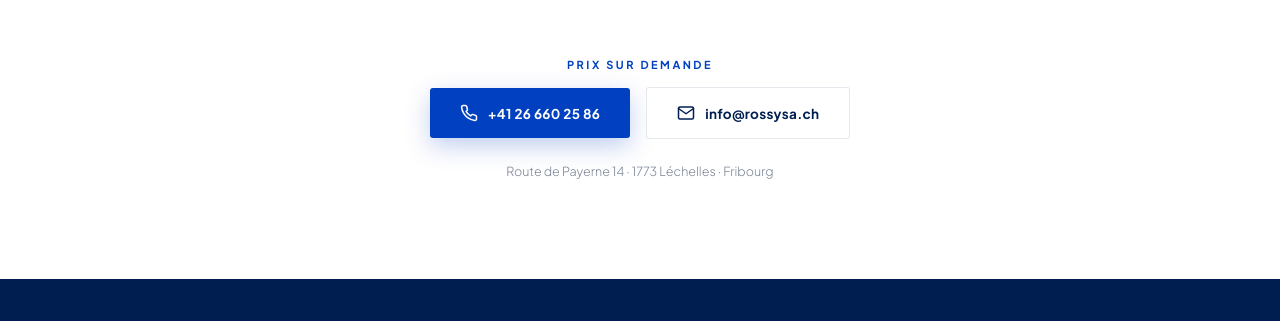
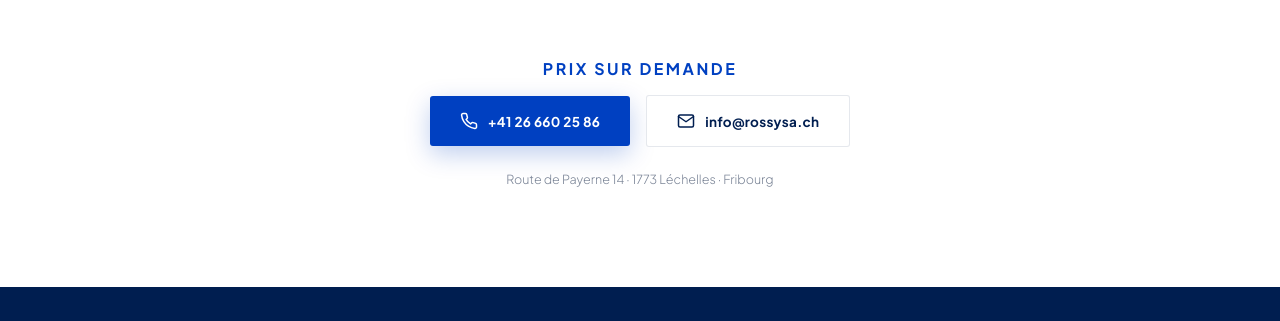
Before and after one commit to Didro2010/site-rossy-sa, a plain HTML site: page reparation-ecran-mib2.html in a window 1280 px wide. Shown: the part 1903-2224 px from the top of the page. Drawn offline with Linux system fonts and the light colour scheme.

Commit message:
MIB2 : augmentation taille police Prix sur demande

```diff
--- a/reparation-ecran-mib2.html
+++ b/reparation-ecran-mib2.html
@@ -149,7 +149,7 @@ nav{
 
 /* ── CTA / CONTACT ── */
 .mib2-cta{max-width:920px;margin:90px auto 100px;padding:0 56px;text-align:center;}
-.mc-eyebrow{font-size:11px;font-weight:700;letter-spacing:2.5px;text-transform:uppercase;color:var(--vwm);margin-bottom:16px;}
+.mc-eyebrow{font-size:16px;font-weight:700;letter-spacing:2.5px;text-transform:uppercase;color:var(--vwm);margin-bottom:16px;}
 .mib2-cta h2{font-size:clamp(26px,3.6vw,38px);font-weight:200;color:var(--vw);letter-spacing:-1px;margin-bottom:16px;}
 .mib2-cta h2 strong{font-weight:800;}
 .mib2-cta p{font-size:15.5px;color:var(--grey);line-height:1.8;max-width:560px;margin:0 auto 38px;}
```
